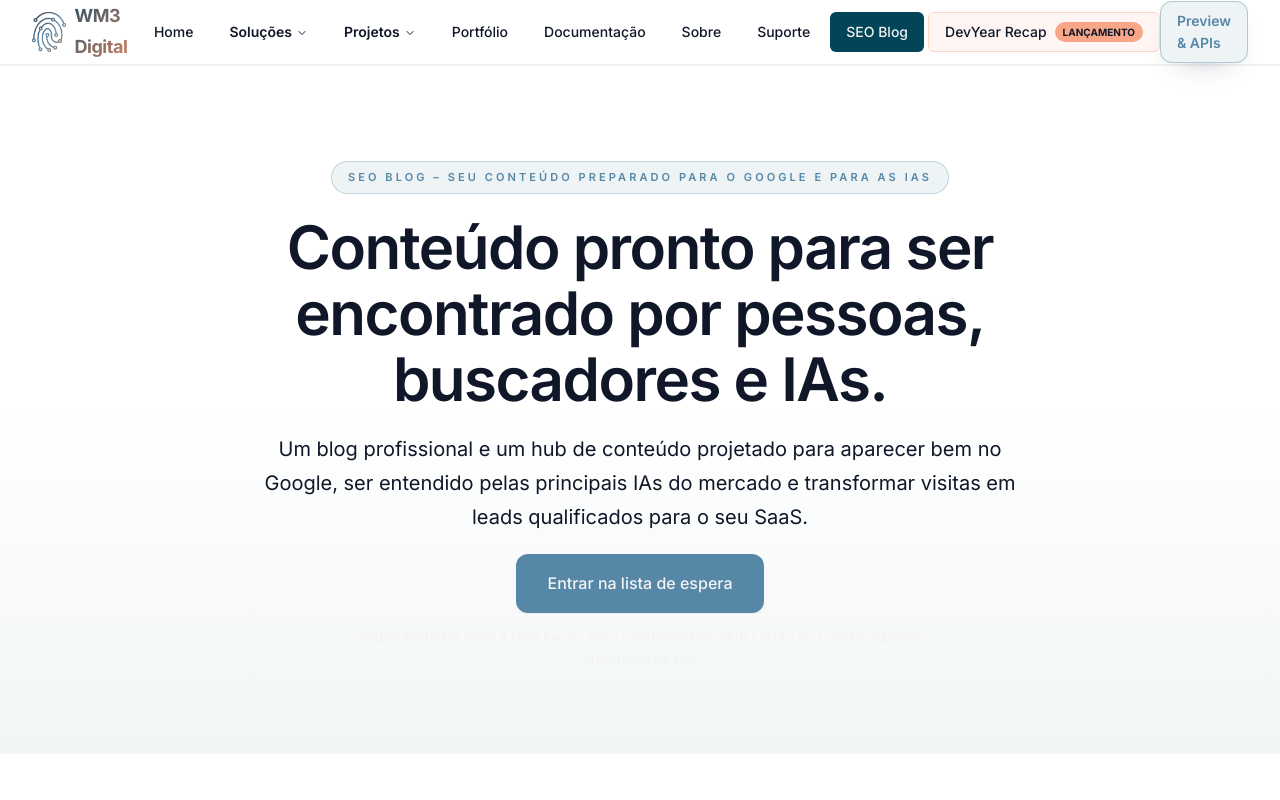
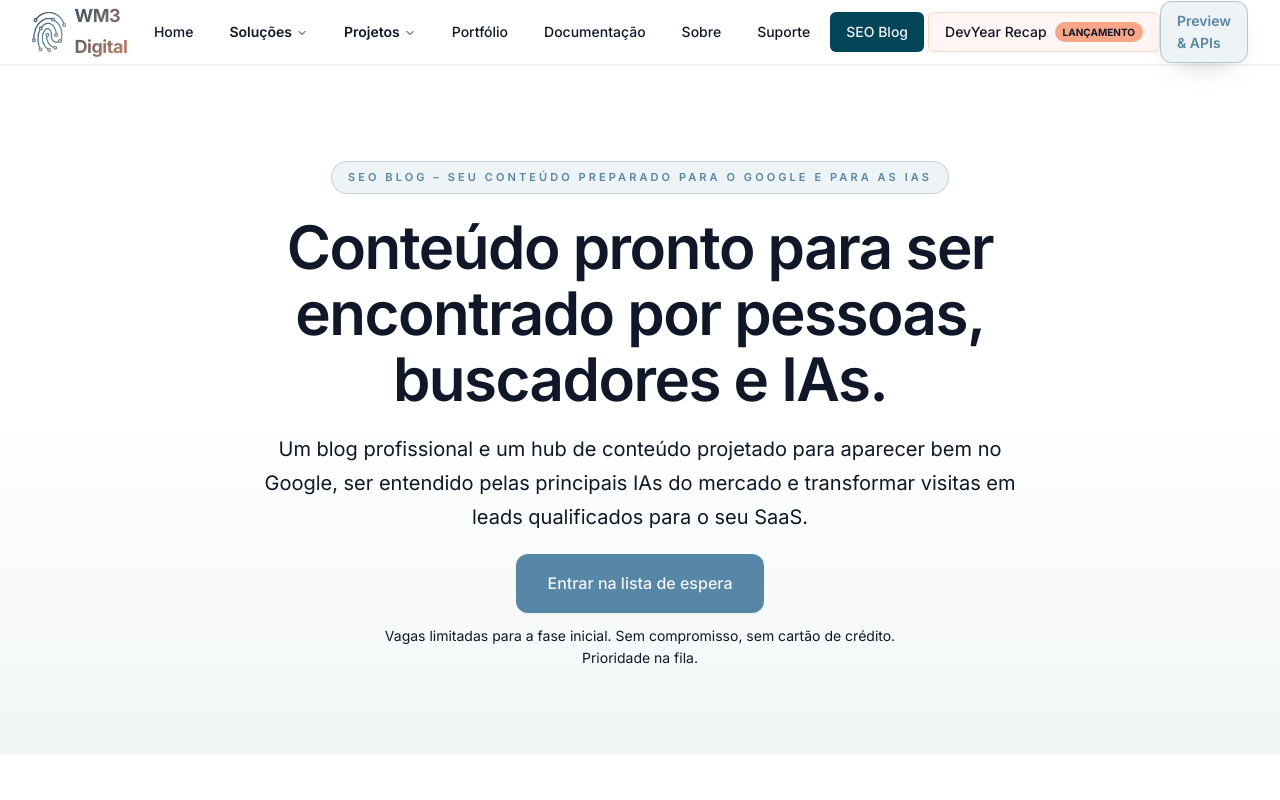
Before and after one commit to duhenri9/wm3_digital, a Next.js app: page /seo-blog in a window 1280 px wide. Shown: the top 800 px of the page. Built offline with nearby package versions, Linux system fonts and the light colour scheme.

Commit message:
fix: improve waitlist UX and enforce node runtime

```diff
--- a/src/app/api/seo-blog/waiting-list/route.ts
+++ b/src/app/api/seo-blog/waiting-list/route.ts
@@ -5,6 +5,8 @@ interface SeoBlogWaitlistRequest {
   segment: string;
   email: string;
 }
+
+export const runtime = 'nodejs';
 
 export async function POST(request: NextRequest) {
   try {
--- a/src/app/seo-blog/page.tsx
+++ b/src/app/seo-blog/page.tsx
@@ -114,9 +114,15 @@ export default function SeoBlogWaitingListPage() {
         }),
       });
 
-      const data = await res.json();
+      let data: { success?: boolean; error?: string } = {};
+      try {
+        data = await res.json();
+      } catch {
+        data = { success: false, error: 'Resposta do servidor não pôde ser lida.' };
+      }
+
       if (!res.ok || !data.success) {
-        throw new Error(data.error || 'Erro ao enviar. Tente novamente.');
+        throw new Error(data.error || res.statusText || 'Erro ao enviar. Tente novamente.');
       }
 
       setIsSuccess(true);
@@ -125,7 +131,8 @@ export default function SeoBlogWaitingListPage() {
       setEmail('');
     } catch (err) {
       console.error('Erro ao enviar waitlist:', err);
-      setErrorMessage('Não foi possível enviar agora. Tente novamente em instantes.');
+      const message = err instanceof Error ? err.message : 'Não foi possível enviar agora. Tente novamente em instantes.';
+      setErrorMessage(message);
     } finally {
       setIsLoading(false);
     }
@@ -158,8 +165,8 @@ export default function SeoBlogWaitingListPage() {
               <Link href="#waitlist-form" className="btn btn-primary">
                 Entrar na lista de espera
               </Link>
-              <p className="text-sm text-muted-foreground max-w-xl">
-                Vagas limitadas para a fase inicial. Sem compromisso, sem cartão de crédito. Apenas prioridade na fila.
+              <p className="text-sm text-foreground max-w-xl">
+                Vagas limitadas para a fase inicial. Sem compromisso, sem cartão de crédito. Prioridade na fila.
               </p>
             </div>
           </motion.div>
```
